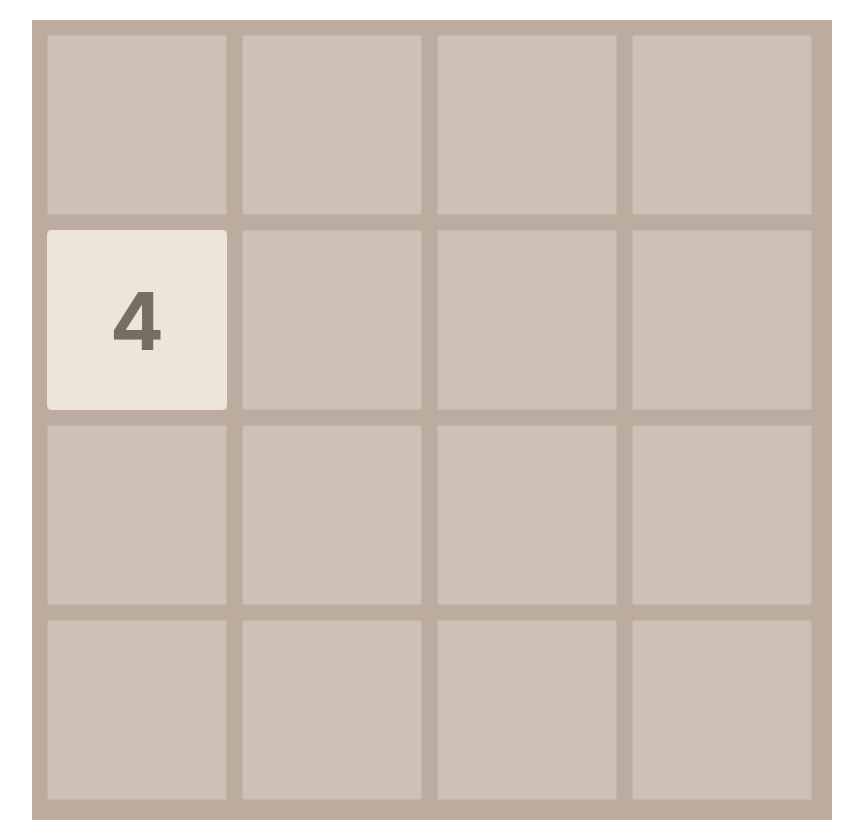
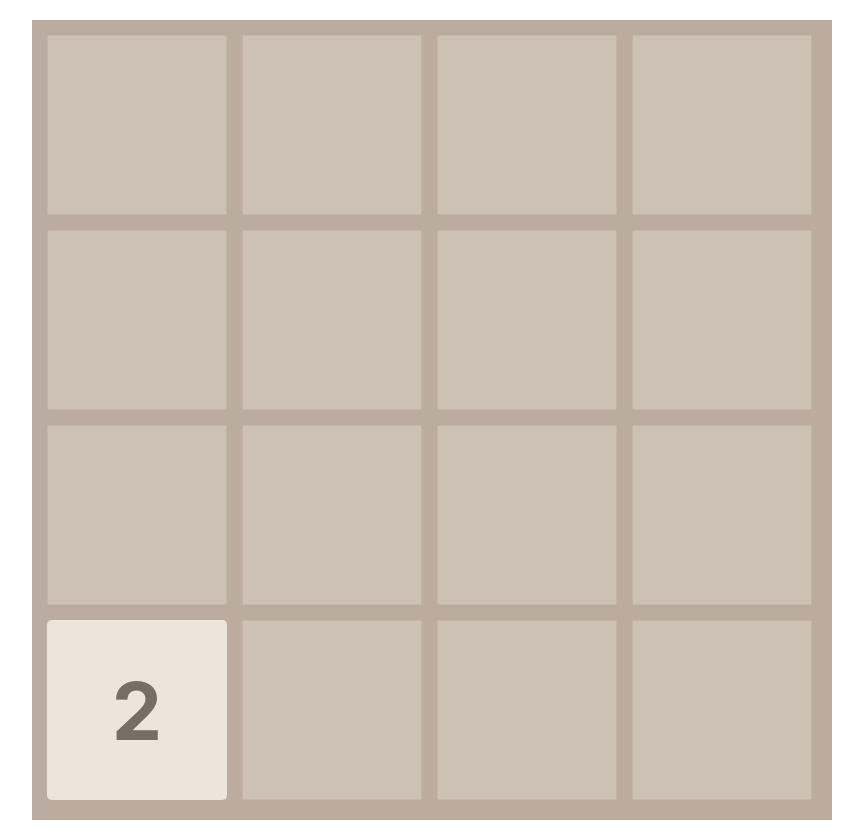
Before and after one commit to doneWorker/2048_react, a React (Create React App) app: page / in a window 1280 px wide. Shown: the whole page, without its empty margins (208-1071 px from the left). Built offline with nearby package versions, Linux system fonts and the light colour scheme.

Commit message:
(wip): animation added

```diff
--- a/src/components/Tile.jsx
+++ b/src/components/Tile.jsx
@@ -20,19 +20,25 @@ function getTilePosition(
   };
 }
 
-export default function Tile({ index, value }) {
-  const [pos, setPos] = useState(getTilePosition(index));
+export default function Tile({ index, value, from }) {
+  const [offset, setOffset] = useState(null);
 
   useEffect(() => {
-    setPos(() => getTilePosition(index));
-  }, [index]);
+    let fromOffset = getTilePosition(from || index);
+    let toOffset = getTilePosition(index);
+
+    setOffset(fromOffset);
+    setTimeout(() => setOffset(toOffset), 100);
+  }, [from, index]);
 
   return (
-    <div
-      className={styles.tile}
-      style={{ left: `${pos.x}px`, top: `${pos.y}px` }}
-    >
-      {value}
-    </div>
+    offset && (
+      <div
+        className={styles.tile}
+        style={{ left: `${offset.x}px`, top: `${offset.y}px` }}
+      >
+        {value}
+      </div>
+    )
   );
 }
--- a/src/game/index.js
+++ b/src/game/index.js
@@ -7,6 +7,13 @@ export const UP = "UP";
 export const RIGHT = "RIGHT";
 export const DOWN = "DOWN";
 export const LEFT = "LEFT";
+export const TILE_VALUES = [2, 4];
+
+function getRandomIntInclusive(min, max) {
+  min = Math.ceil(min);
+  max = Math.floor(max);
+  return Math.floor(Math.random() * (max - min + 1) + min);
+}
 
 export function getCols(board) {
   let cols = new Array(HEIGHT).fill(0).map(() => []);
@@ -41,7 +48,6 @@ export function flatVertical(cols) {
     });
   });
 
-  console.log("out", out);
   return out;
 }
 
@@ -110,3 +116,107 @@ export function merge(state, dir = "LEFT") {
         })
       );
 }
+
+export function generateBoard(width = WIDTH, height = HEIGHT) {
+  let out = [];
+  for (let i = 0; i < height; i++) {
+    for (let n = 0; n < width; n++) {
+      out.push(null);
+    }
+  }
+
+  return out;
+}
+
+export function getFreePlace(board) {
+  let freeCells = board.map((row, idx) => row === null && idx);
+  return freeCells[getRandomIntInclusive(0, freeCells.length)];
+}
+
+function getRandomTileValue() {
+  return TILE_VALUES[getRandomIntInclusive(0, TILE_VALUES.length - 1)];
+}
+
+export function addNewTile(board) {
+  let index = getFreePlace(board);
+  let updated = [...board];
+  updated[index] = {
+    populated: true,
+    value: getRandomTileValue(),
+  };
+
+  return updated;
+}
+
+export function mergeTiles(board, dir = LEFT) {
+  return dir === LEFT || dir === RIGHT
+    ? mergeHorizontal(board, dir)
+    : mergeVertical(board, dir);
+}
+
+export function mergeVertical(board, dir) {
+  let newBoard = [];
+  let cols = getCols(board);
+
+  return flatVertical(
+    cols.map((col, colIdx) => {
+      let updatedCol = [];
+      let lastNum;
+
+      col.forEach((tile, tileIdx) => {
+        if (tile === null) {
+          return;
+        } else if (tile.value === lastNum) {
+          updatedCol[updatedCol.length - 1].value = tile.value * 2;
+          updatedCol[updatedCol.length - 1].from = colIdx + tileIdx * HEIGHT;
+          lastNum = 0;
+        } else {
+          updatedCol.push(tile);
+          lastNum = tile.value;
+        }
+      });
+
+      let padding = new Array(HEIGHT - updatedCol.length).fill(null);
+      let outputCols =
+        updatedCol.length === HEIGHT
+          ? updatedCol
+          : dir === "UP"
+          ? [...updatedCol, ...padding]
+          : dir === "DOWN"
+          ? [...padding, ...updatedCol]
+          : null;
+
+      return outputCols;
+    })
+  );
+}
+
+export function mergeHorizontal(board, dir) {
+  let newBoard = [];
+  let row = [];
+
+  // move & merge
+  board.forEach((tile, idx) => {
+    if (tile !== null) {
+      // same tiles in row
+      if (row.length > 0 && tile.value === row[row.length - 1].value) {
+        row[row.length - 1] = {
+          ...tile,
+          ...{ from: idx, value: tile.value * 2 },
+        };
+      } else {
+        row.push({ ...tile, ...{ from: idx } });
+      }
+    }
+
+    // last element in row
+    if ((idx + 1) % WIDTH === 0) {
+      let padding = new Array(WIDTH - row.length).fill(null);
+      row = dir === LEFT ? [...row, ...padding] : [...padding, ...row];
+      newBoard.push(row);
+      row = [];
+    }
+  });
+
+  return newBoard.flat();
+}
--- a/src/pages/Game.jsx
+++ b/src/pages/Game.jsx
@@ -1,91 +1,62 @@
 import React, { useState, useEffect } from "react";
 
-import { BOARD_SIZE, merge } from "../game";
+import { BOARD_SIZE, generateBoard, addNewTile, mergeTiles } from "../game";
 import useKeyPress from "../hooks/useKeypress";
 import Tile from "../components/Tile";
 import Board from "../components/Board";
 
-// UTILS
-function getRandomIntInclusive(min, max) {
-  min = Math.ceil(min);
-  max = Math.floor(max);
-  return Math.floor(Math.random() * (max - min + 1) + min);
-}
+export default function Game() {
+  const [tiles, setTiles] = useState(generateBoard());
 
-function getNextTile(matrix) {
-  const getFreeCells = (matrix) => {
-    const freeCells = [];
-    matrix.forEach((_, i) => matrix[i] === 0 && freeCells.push(i));
-    return freeCells;
-  };
-
-  const possibleNumbers = [2, 4],
-    randomNumber =
-      possibleNumbers[getRandomIntInclusive(0, possibleNumbers.length - 1)],
-    freeCells = getFreeCells(matrix);
-
-  if (freeCells.length > 0) {
-    const position = freeCells[getRandomIntInclusive(0, freeCells.length - 1)];
-    return [randomNumber, position];
-  } else {
-    return [0, 0];
-  }
-}
-
-// console.log(merge());
-
-// COMPONENTS
-export default function Game() {
-  const [tiles, setTiles] = useState(new Array(BOARD_SIZE).fill(0));
-
-  const addNewTile = function () {
-    console.log("add new");
+  const handleAddNewTile = () => {
     setTiles((prevState) => {
-      const [num, pos] = getNextTile(prevState);
-      if (num === 0) return;
-      let newState = [...prevState];
-      newState[pos] = num;
-      return newState;
+      console.log("updated", addNewTile(prevState));
+      return addNewTile(prevState);
     });
   };
 
-  const mergeTiles = (dir = "LEFT") => {
+  const handleMerge = (dir = "LEFT") => {
     setTiles((prevState) => {
-      let newState = merge(prevState, dir);
+      let newState = mergeTiles(prevState, dir);
       return newState;
     });
   };
 
   useKeyPress("ArrowLeft", () => {
-    mergeTiles("LEFT");
-    addNewTile();
+    handleMerge("LEFT");
+    handleAddNewTile();
   });
 
   useKeyPress("ArrowRight", () => {
-    mergeTiles("RIGHT");
-    addNewTile();
+    handleMerge("RIGHT");
+    handleAddNewTile();
   });
 
   useKeyPress("ArrowUp", () => {
-    mergeTiles("UP");
-    addNewTile();
+    handleMerge("UP");
+    handleAddNewTile();
   });
 
   useKeyPress("ArrowDown", () => {
-    mergeTiles("DOWN");
-    addNewTile();
+    handleMerge("DOWN");
+    handleAddNewTile();
   });
 
   useEffect(() => {
-    addNewTile();
+    handleAddNewTile();
   }, []);
 
   return (
     <div>
       <Board size={BOARD_SIZE}>
-        {tiles.map((el, idx) => {
-          return el !== 0 && <Tile index={idx} key={idx} value={el} />;
-        })}
+        {tiles &&
+          tiles.map((el, idx) => {
+            return (
+              el !== null && (
+                <Tile index={idx} key={idx} value={el.value} from={el.from} />
+              )
+            );
+          })}
       </Board>
     </div>
   );
```
Also changed, not shown: 1 other file (tests, documents, lock files or other folders).
